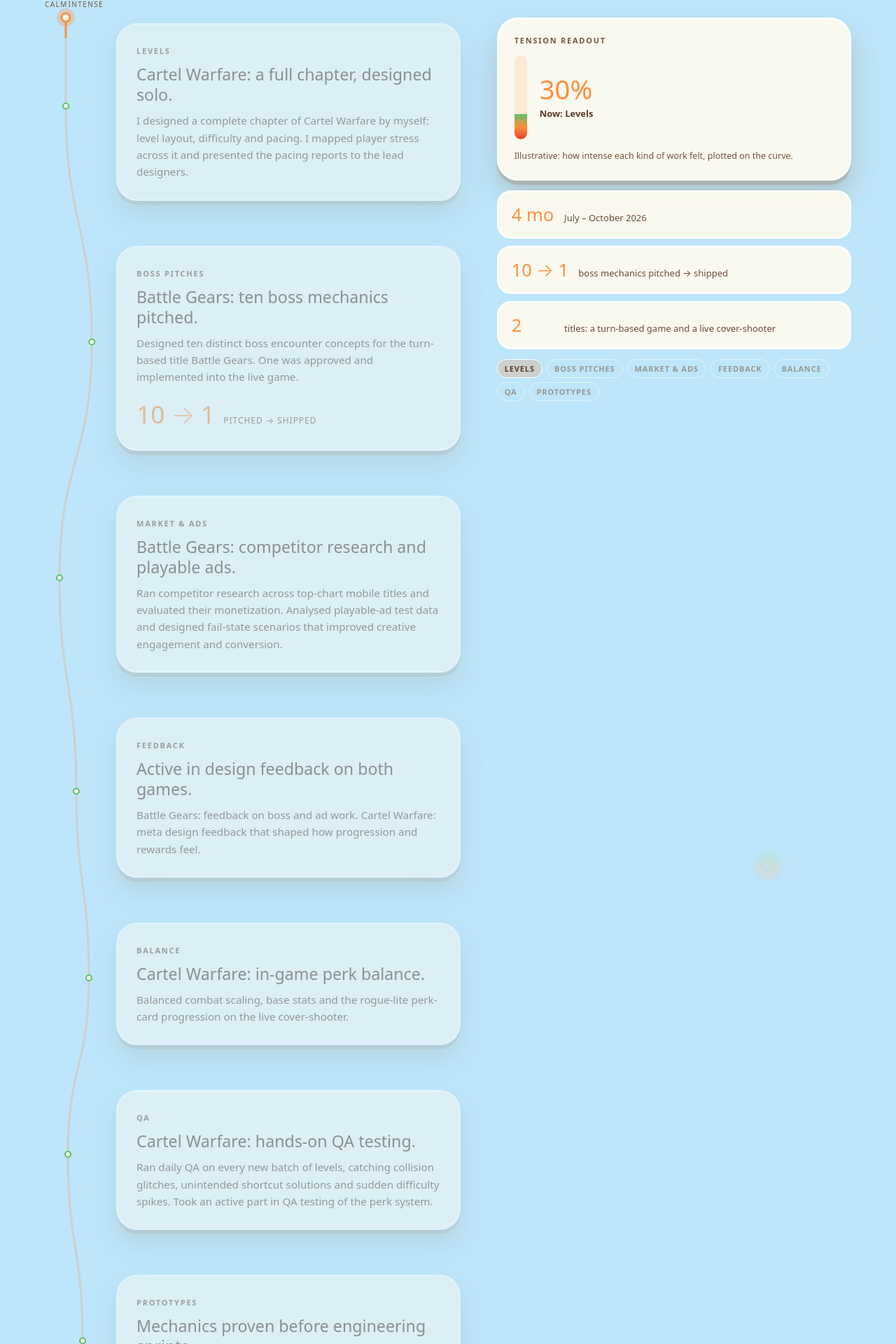
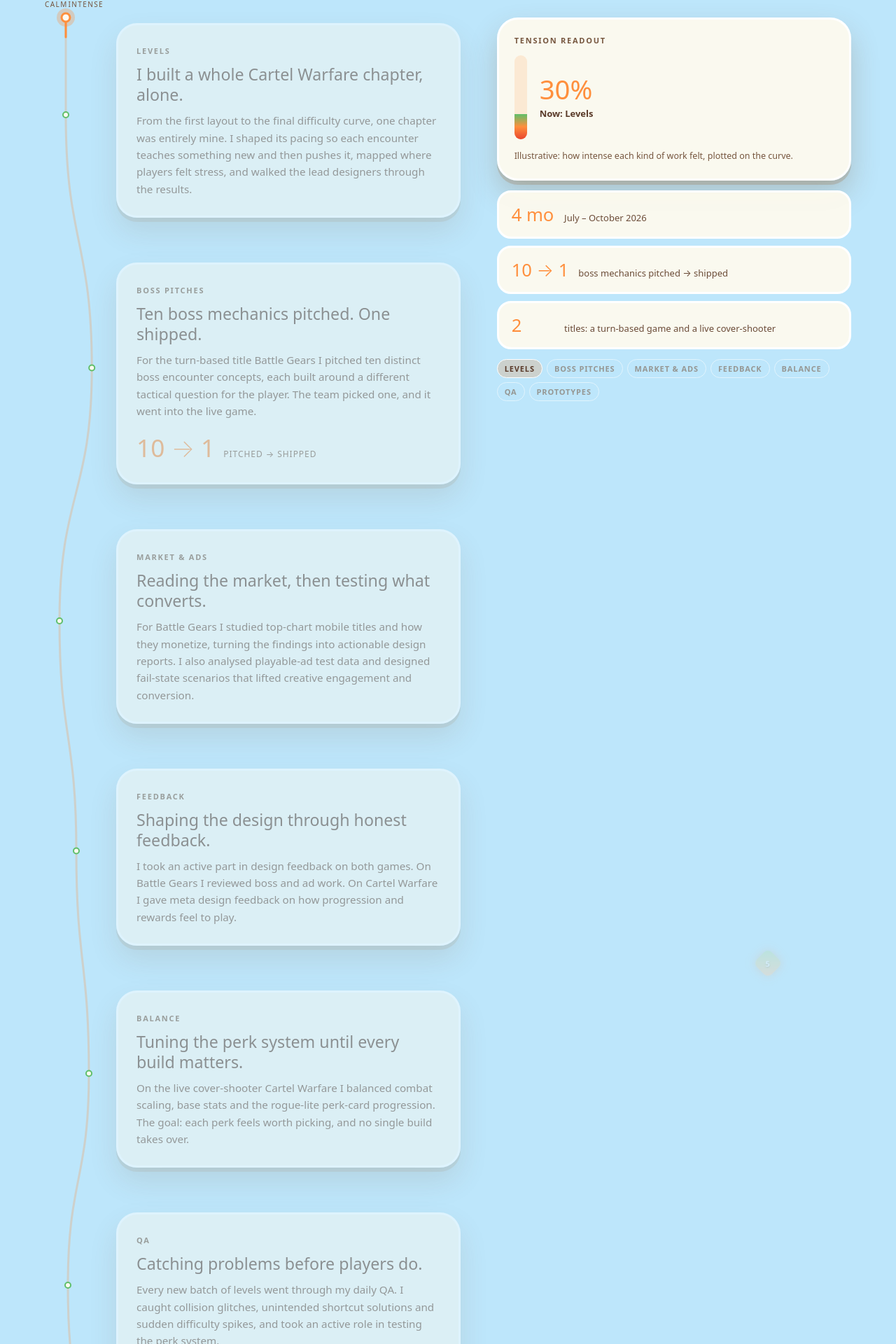
Before and after one commit to kaanceylantr/Portfolyo, a React (Vite) app: page / in a window 1280 px wide. Shown: the part 4358-6278 px from the top of the page at 70% size. Built offline with nearby package versions, Linux system fonts and the light colour scheme.

Commit message:
Gnarly experience: richer, more vivid copy for the seven cards
Claude-Session: https://claude.ai/code/session_0189EoLKgnfbbabFqRiR3gJZ

```diff
--- a/src/content/en.ts
+++ b/src/content/en.ts
@@ -276,39 +276,39 @@ export const en: Dict = {
     items: [
       {
         k: 'Levels',
-        t: 'Cartel Warfare: a full chapter, designed solo.',
-        d: 'I designed a complete chapter of Cartel Warfare by myself: level layout, difficulty and pacing. I mapped player stress across it and presented the pacing reports to the lead designers.',
+        t: 'I built a whole Cartel Warfare chapter, alone.',
+        d: 'From the first layout to the final difficulty curve, one chapter was entirely mine. I shaped its pacing so each encounter teaches something new and then pushes it, mapped where players felt stress, and walked the lead designers through the results.',
       },
       {
         k: 'Boss pitches',
-        t: 'Battle Gears: ten boss mechanics pitched.',
-        d: 'Designed ten distinct boss encounter concepts for the turn-based title Battle Gears. One was approved and implemented into the live game.',
+        t: 'Ten boss mechanics pitched. One shipped.',
+        d: 'For the turn-based title Battle Gears I pitched ten distinct boss encounter concepts, each built around a different tactical question for the player. The team picked one, and it went into the live game.',
         stat: { n: '10 → 1', l: 'pitched → shipped' },
       },
       {
         k: 'Market & ads',
-        t: 'Battle Gears: competitor research and playable ads.',
-        d: 'Ran competitor research across top-chart mobile titles and evaluated their monetization. Analysed playable-ad test data and designed fail-state scenarios that improved creative engagement and conversion.',
+        t: 'Reading the market, then testing what converts.',
+        d: 'For Battle Gears I studied top-chart mobile titles and how they monetize, turning the findings into actionable design reports. I also analysed playable-ad test data and designed fail-state scenarios that lifted creative engagement and conversion.',
       },
       {
         k: 'Feedback',
-        t: 'Active in design feedback on both games.',
-        d: 'Battle Gears: feedback on boss and ad work. Cartel Warfare: meta design feedback that shaped how progression and rewards feel.',
+        t: 'Shaping the design through honest feedback.',
+        d: 'I took an active part in design feedback on both games. On Battle Gears I reviewed boss and ad work. On Cartel Warfare I gave meta design feedback on how progression and rewards feel to play.',
       },
       {
         k: 'Balance',
-        t: 'Cartel Warfare: in-game perk balance.',
-        d: 'Balanced combat scaling, base stats and the rogue-lite perk-card progression on the live cover-shooter.',
+        t: 'Tuning the perk system until every build matters.',
+        d: 'On the live cover-shooter Cartel Warfare I balanced combat scaling, base stats and the rogue-lite perk-card progression. The goal: each perk feels worth picking, and no single build takes over.',
       },
       {
         k: 'QA',
-        t: 'Cartel Warfare: hands-on QA testing.',
-        d: 'Ran daily QA on every new batch of levels, catching collision glitches, unintended shortcut solutions and sudden difficulty spikes. Took an active part in QA testing of the perk system.',
+        t: 'Catching problems before players do.',
+        d: 'Every new batch of levels went through my daily QA. I caught collision glitches, unintended shortcut solutions and sudden difficulty spikes, and took an active role in testing the perk system.',
       },
       {
         k: 'Prototypes',
-        t: 'Mechanics proven before engineering sprints.',
-        d: 'Prototyped experimental mechanics and scenes in Unity with AI-assisted scripting to validate feasibility early.',
+        t: 'Proving mechanics before engineering commits.',
+        d: 'I prototyped experimental mechanics and scenes in Unity, using AI-assisted scripting to test feasibility quickly, so the team only commits to ideas that already work in play.',
       },
     ],
   },
--- a/src/content/tr.ts
+++ b/src/content/tr.ts
@@ -276,39 +276,39 @@ export const tr: Dict = {
     items: [
       {
         k: 'Seviyeler',
-        t: 'Cartel Warfare: tek başıma tasarladığım komple bir chapter.',
-        d: 'Cartel Warfare’de komple bir chapter’ı tek başıma tasarladım: seviye yerleşimi, zorluk ve tempo. Oyuncu stresini bütün chapter boyunca haritaladım, tempo raporlarını baş tasarımcılara sundum.',
+        t: 'Cartel Warfare’de tek başıma bir chapter tasarladım.',
+        d: 'İlk yerleşimden son zorluk eğrisine kadar bu chapter tamamen bana aitti. Her karşılaşmanın bir şey öğretip sonra onu zorladığı bir tempo kurdum, oyuncunun nerede gerildiğini haritaladım ve sonuçları baş tasarımcılara anlattım.',
       },
       {
         k: 'Boss önerileri',
-        t: 'Battle Gears: on boss mekaniği önerisi.',
-        d: 'Sıra tabanlı Battle Gears için on farklı boss karşılaşması konsepti tasarladım. Biri onaylandı ve canlı oyuna eklendi.',
+        t: 'On boss mekaniği önerdim. Biri oyuna girdi.',
+        d: 'Sıra tabanlı Battle Gears için on farklı boss karşılaşması konsepti önerdim. Her biri oyuncuya farklı bir taktik soru soruyordu. Ekip birini seçti ve canlı oyuna girdi.',
         stat: { n: '10 → 1', l: 'önerilen → oyuna giren' },
       },
       {
         k: 'Pazar ve reklam',
-        t: 'Battle Gears: rakip araştırması ve playable reklamlar.',
-        d: 'Üst sıradaki mobil oyunlarda rakip araştırması yaptım, gelir modellerini değerlendirdim. Playable reklam test verilerini analiz ettim, etkileşimi ve dönüşümü artıran yenilgi senaryoları tasarladım.',
+        t: 'Pazarı okudum, neyin dönüştürdüğünü test ettim.',
+        d: 'Battle Gears için üst sıradaki mobil oyunları ve gelir modellerini inceleyip uygulanabilir tasarım raporlarına çevirdim. Playable reklam test verilerini analiz ettim, yaratıcı etkileşimi ve dönüşümü artıran yenilgi senaryoları tasarladım.',
       },
       {
         k: 'Geri bildirim',
-        t: 'İki oyunun tasarım geri bildirimlerinde aktif rol.',
-        d: 'Battle Gears: boss ve reklam işleri üzerine geri bildirim. Cartel Warfare: ilerleme ve ödüllerin hissini şekillendiren meta tasarım geri bildirimleri.',
+        t: 'Dürüst geri bildirimlerle tasarımı şekillendirdim.',
+        d: 'İki oyunun tasarım geri bildirim süreçlerinde aktif rol aldım. Battle Gears’ta boss ve reklam işlerini inceledim. Cartel Warfare’de ilerleme ve ödüllerin oynanırken nasıl hissettirdiği üzerine meta tasarım geri bildirimleri verdim.',
       },
       {
         k: 'Denge',
-        t: 'Cartel Warfare: oyun içi perk dengesi.',
-        d: 'Canlıdaki cover-shooter Cartel Warfare’da savaş ölçekleme, temel statlar ve rogue-lite perk kartı ilerlemesini dengeledim.',
+        t: 'Her build’in önemli olduğu bir perk sistemi.',
+        d: 'Canlıdaki cover-shooter Cartel Warfare’de savaş ölçekleme, temel statlar ve rogue-lite perk kartı ilerlemesini dengeledim. Hedef: her perk seçilmeye değsin, tek bir build oyunu ele geçirmesin.',
       },
       {
         k: 'QA',
-        t: 'Cartel Warfare: uygulamalı QA testleri.',
-        d: 'Her yeni seviye paketinde günlük QA yaptım; çarpışma hatalarını, istenmeyen kısayol çözümlerini ve ani zorluk sıçramalarını yakaladım. Perk sisteminin QA testlerinde aktif rol aldım.',
+        t: 'Sorunları oyuncudan önce yakalamak.',
+        d: 'Her yeni seviye paketi günlük QA’imden geçti. Çarpışma hatalarını, istenmeyen kısayol çözümlerini ve ani zorluk sıçramalarını yakaladım, perk sisteminin QA testlerinde de aktif rol aldım.',
       },
       {
         k: 'Prototip',
-        t: 'Mühendislik sprintlerinden önce kanıtlanan mekanikler.',
-        d: 'Uygulanabilirliği erken doğrulamak için Unity’de, yapay zekâ destekli kodlamayla deneysel mekanikler ve sahneler prototipledim.',
+        t: 'Mekanikleri mühendislik başlamadan kanıtlamak.',
+        d: 'Unity’de deneysel mekanikleri ve sahneleri, yapay zekâ destekli kodlamayla hızlıca prototipledim. Ekip böylece yalnızca oyunda gerçekten çalışan fikirlere zaman harcıyor.',
       },
     ],
   },
```
